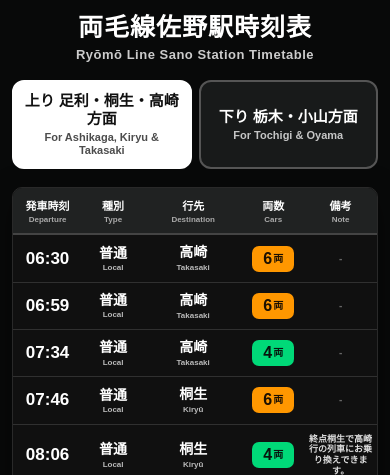
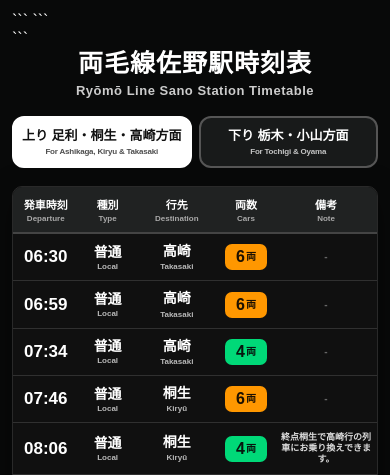
Before and after one commit to k1416465/Ryomo-Line-Timetable, a Flask app: page /station/sano/timetable in a window 390 px wide. Shown: the top 475 px of the page. Run offline with Flask 3, Linux system fonts and the light colour scheme.

Commit message:
Add files via upload

````diff
--- a/templates/station_timetable.html
+++ b/templates/station_timetable.html
@@ -1,8 +1,10 @@
 <!DOCTYPE html>
+
 <html lang="ja">
 
 <head>
 
+```
 <meta charset="UTF-8">
 
 <meta
@@ -686,10 +688,29 @@
 
 
         .direction-button {
-                font-size: 15px;
+            font-size: 13px;
 
             padding:
-                    10px 7px;
+                10px 5px;
+
+            white-space: nowrap;
+
+            overflow: hidden;
+
+            text-overflow: clip;
+        }
+
+
+        .direction-en {
+            font-size: 8px;
+
+            white-space: nowrap;
+
+            overflow: hidden;
+
+            text-overflow: clip;
+
+            letter-spacing: -0.2px;
         }
 
 
@@ -723,28 +744,33 @@
         }
 
 
+        /* ==================================
+           スマホ用の列幅
+           備考欄を大きくする
+        ================================== */
+
         .table thead th:nth-child(1) {
-                width: 19%;
+            width: 18%;
         }
 
 
         .table thead th:nth-child(2) {
-                width: 17%;
+            width: 16%;
         }
 
 
         .table thead th:nth-child(3) {
-                width: 27%;
+            width: 22%;
         }
 
 
         .table thead th:nth-child(4) {
-                width: 17%;
+            width: 16%;
         }
 
 
         .table thead th:nth-child(5) {
-                width: 20%;
+            width: 28%;
         }
 
 
@@ -871,12 +897,21 @@
 
 
         .direction-button {
-                font-size: 14px;
+            font-size: 11px;
+
+            padding:
+                9px 3px;
+
+            white-space: nowrap;
         }
 
 
         .direction-en {
-                font-size: 9px;
+            font-size: 7px;
+
+            white-space: nowrap;
+
+            letter-spacing: -0.3px;
         }
 
 
@@ -958,15 +993,15 @@
     }
 
 </style>
+```
 
 </head>
 
-
 <body>
 
 <div class="page">
 
-
+```
 <!-- ==================================
      ヘッダー
 ================================== -->
@@ -1176,10 +1211,9 @@
     </button>
 
 </div>
-
+```
 
 </div>
-
 
 <script>
 
````
Lines whose indentation alone changed are shown as unchanged.
